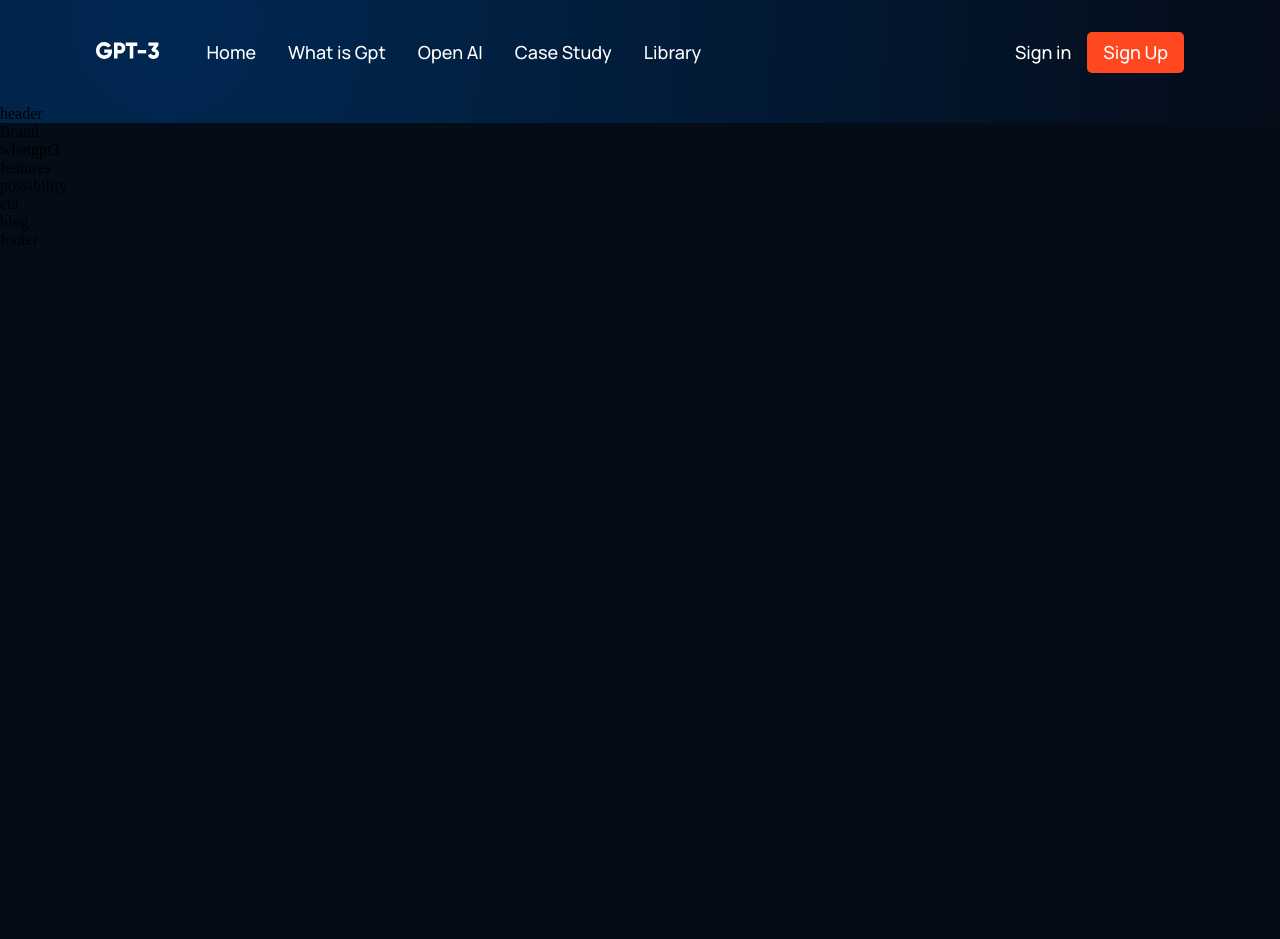
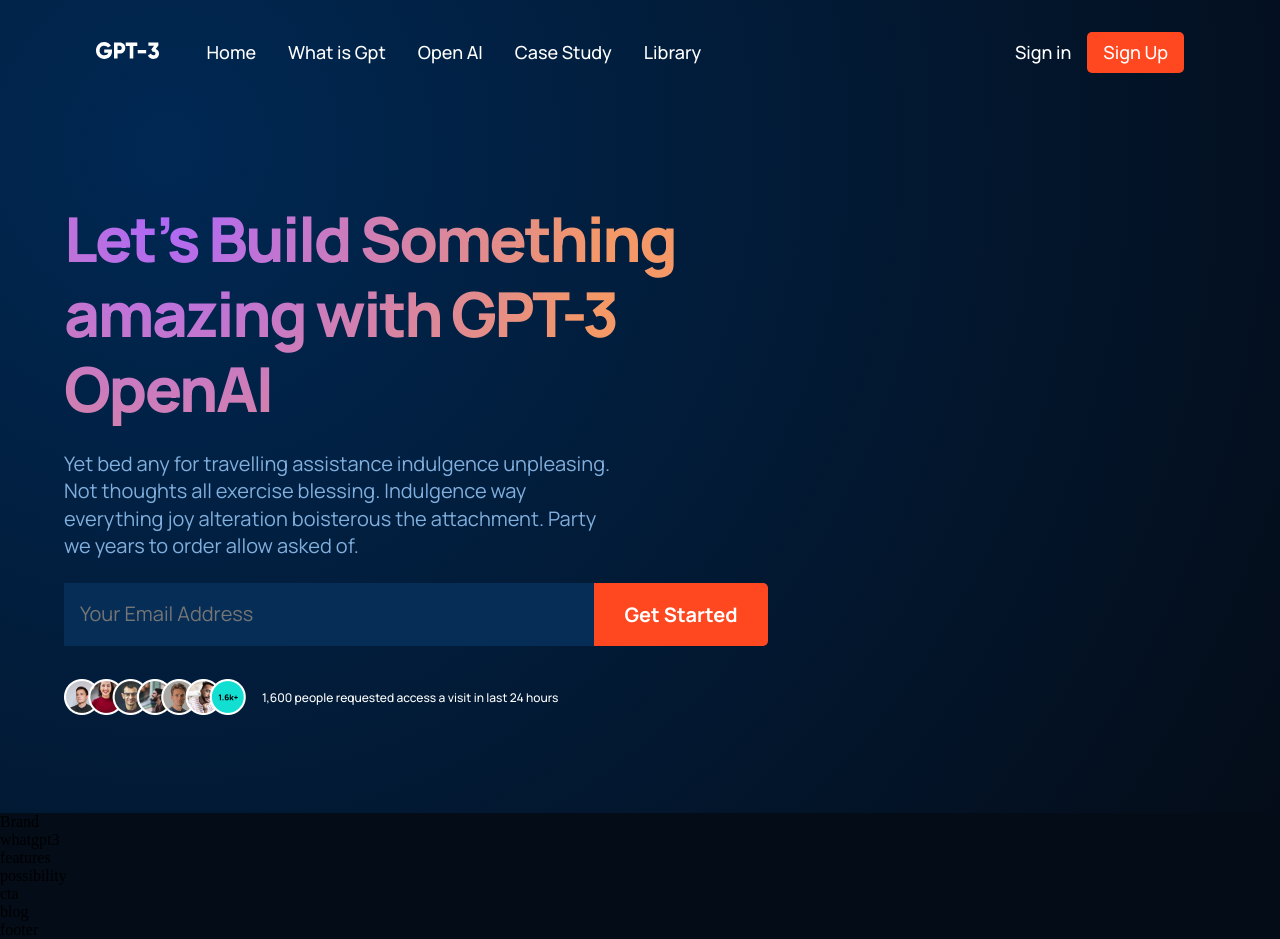
Before and after one commit to ranuj-chaudhary/REACT_PRACTICE_PROJECTS, a React (Create React App) app in the folder first-responsive-website/: page / in a window 1280 px wide. Before the commit the page ends 800 px from the top, so only its background shows below. Built offline with nearby package versions, Linux system fonts and the light colour scheme.

Commit message:
header content html css

```diff
--- a/first-responsive-website/src/containers/header/Header.jsx
+++ b/first-responsive-website/src/containers/header/Header.jsx
@@ -1,11 +1,30 @@
-import React from 'react'
-import './header.css'
+import React from "react";
+import "./header.css";
+import photo from '../../assets/people.png'
 const Header = () => {
   return (
-    <div>
-      header
+    <div className="gpt3__header section__padding">
+      <div className="gpt3__header__content">
+        <h1 className="gradient__text">
+          Let’s Build Something amazing with GPT-3 OpenAI
+        </h1>
+        <p>
+          Yet bed any for travelling assistance indulgence unpleasing. Not
+          thoughts all exercise blessing. Indulgence way everything joy
+          alteration boisterous the attachment. Party we years to order allow
+          asked of.
+        </p>
+        <div className="gpt3__header__input">
+          <input type="email" placeholder="Your Email Address" />
+          <button type="button">Get Started</button>
+        </div>
+      </div>
+      <div className="gpt3__header__people">
+        <img src={photo} alt="" />
+        <p>1,600 people requested access a visit in last 24 hours</p>
+      </div>
     </div>
-  )
-}
+  );
+};
 
-export default Header
+export default Header;
--- a/first-responsive-website/src/containers/header/header.css
+++ b/first-responsive-website/src/containers/header/header.css
@@ -0,0 +1,102 @@
+.gpt3__header {
+  display: flex;
+  flex-direction: column;
+  gap: 2rem;
+}
+
+.gpt3__header__content {
+    display: flex;
+    flex-direction: column;
+    gap: 1.5rem;
+}
+.gradient__text {
+  /* ff 3.6+ */
+  background: radial-gradient(
+    circle at 16% 4%,
+    rgba(174, 103, 250, 1) 0%,
+    rgba(244, 152, 103, 1) 79%
+  );
+  background-clip: text;
+  color: transparent;
+
+  font-family: var(--font-family);
+  font-size: 62px;
+  font-weight: 800;
+  line-height: 75px;
+  letter-spacing: -0.04em;
+  text-align: left;
+  width: 614px;
+  height: 225px;
+}
+
+.gpt3__header__content p {
+  width: 554px;
+  font-family: var(--font-family);
+  font-size: 20px;
+  font-weight: 400;
+  line-height: 27.32px;
+  text-align: left;
+  color: #81afdd;
+}
+
+.gpt3__header__input {
+  display: flex;
+}
+.gpt3__header__input input {
+  width: 530px;
+  height: 63px;
+  background-color: #052d56;
+  border: none;
+  padding-left:1rem;
+  font-size: 20px;
+  color: var( --color-text);
+
+}
+
+.gpt3__header__input input::placeholder {
+  font-family: var(--font-family);
+  font-size: 20px;
+  font-weight: 400;
+  line-height: 27.32px;
+  text-align: left;
+
+}
+.gpt3__header__input input:focus {
+ outline: none;
+  }
+
+
+
+.gpt3__header__input button {
+  width: 174px;
+  height: 63px;
+  border-top-right-radius: 5px;
+  border-bottom-right-radius: 5px;
+  background: #ff4820;
+  color: #ffffff;
+
+  font-family: var(--font-family);
+  font-size: 20px;
+  font-weight: 700;
+  text-align: left;
+  border: none;
+  outline: none;
+  text-align: center;
+  cursor: pointer;
+}
+
+.gpt3__header__people {
+    display: flex;
+    align-items: center;
+    gap: 1rem;
+}
+
+.gpt3__header__people p{
+    font-family: var(--font-family);
+    font-size: 12px;
+    font-weight: 500;
+    line-height: 37.61px;
+    text-align: left;
+    color: #FFFFFF;
+
+}
```
